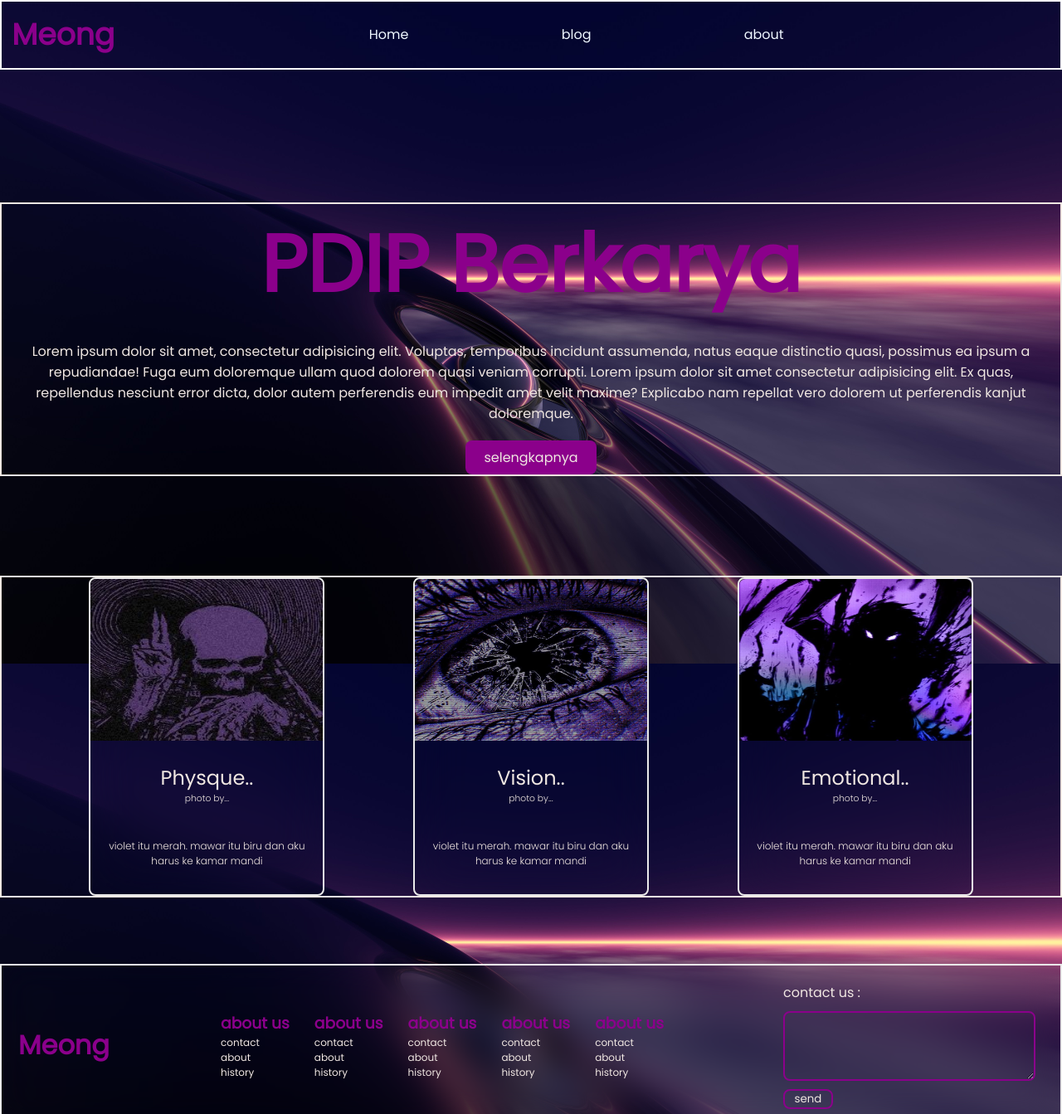
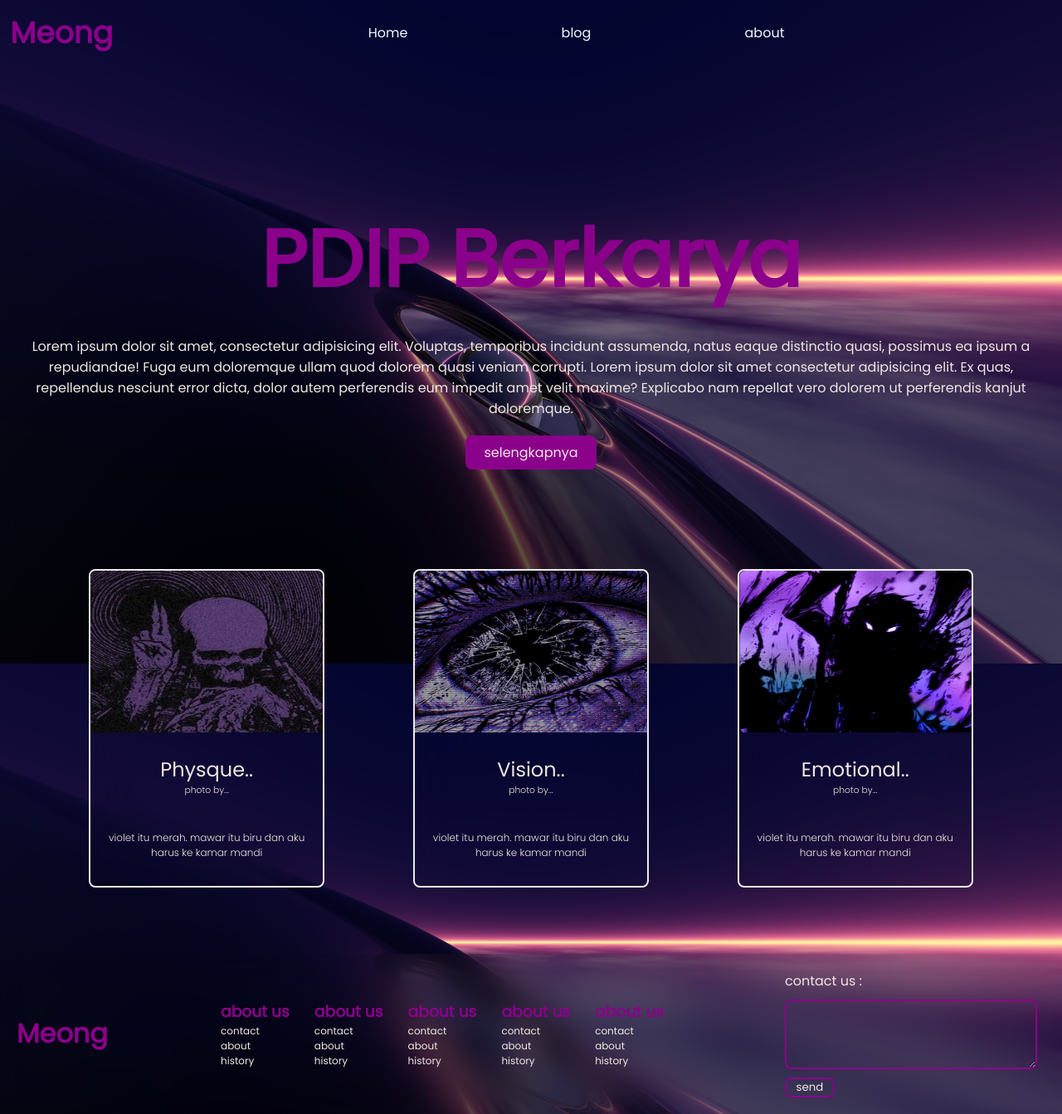
Before and after one commit to SEGITIGaa/SEGITIGAA.github.io, a plain HTML site: page index.html in a window 1280 px wide. Shown: the top 1343 px of the page at 83% size. Drawn offline with Linux system fonts and the light colour scheme; files whose address does not match are found by name.

Commit message:
hapus border

```diff
--- a/index-style.css
+++ b/index-style.css
@@ -35,25 +35,21 @@
     left: 0;
     right: 0;
     z-index: 999;
-    border: #fff solid 2px;
 }
 .navbar .logo-navbar h1{
     font-weight: 600;
     font-size: 36px;
     padding: 10% 10%;
     color: darkmagenta;
-    /* border: #aaa solid 2px; */
 }
 .link-nav{
     flex: 2 1 auto;
     padding-left: 25%;
 }
 .navbar ul{
-    /* border: #eaeaea solid 2px; */
     width: 60%;
     display: flex;
     justify-content: space-between;
-    /* border: #000 solid 2px; */
 }
 .navbar ul li{
     list-style: none;
@@ -65,7 +61,6 @@
     display: flex;
     text-decoration: none;
     color: aliceblue;
-    /* border: #000 solid 2px; */
 }
 .navbar ul li a:hover{
     color: darkmagenta;
@@ -80,7 +75,6 @@
     width: 100%;
 }
  .homepage .text-pembuka{
-    border: #f0e7e2 solid 2px;
     text-align: center;
     margin-top: 160px;
     padding: auto 40px;
@@ -125,9 +119,7 @@
     top: 20px;
     gap: 30px;
     bottom: 100px;
-    /* top: 475px; */
     margin: 100px 0;
-    border: #f0e7e2 solid 2px;
  }
  .card-container .card-1,.card-2,.card-3{
     justify-content: center;
@@ -177,7 +169,6 @@
     bottom: 0;
     left: 0;
     top:1500%;
-    border: #eaeaea solid 2px; ;
 }
 .text-footer {
     gap: 30px;
```
